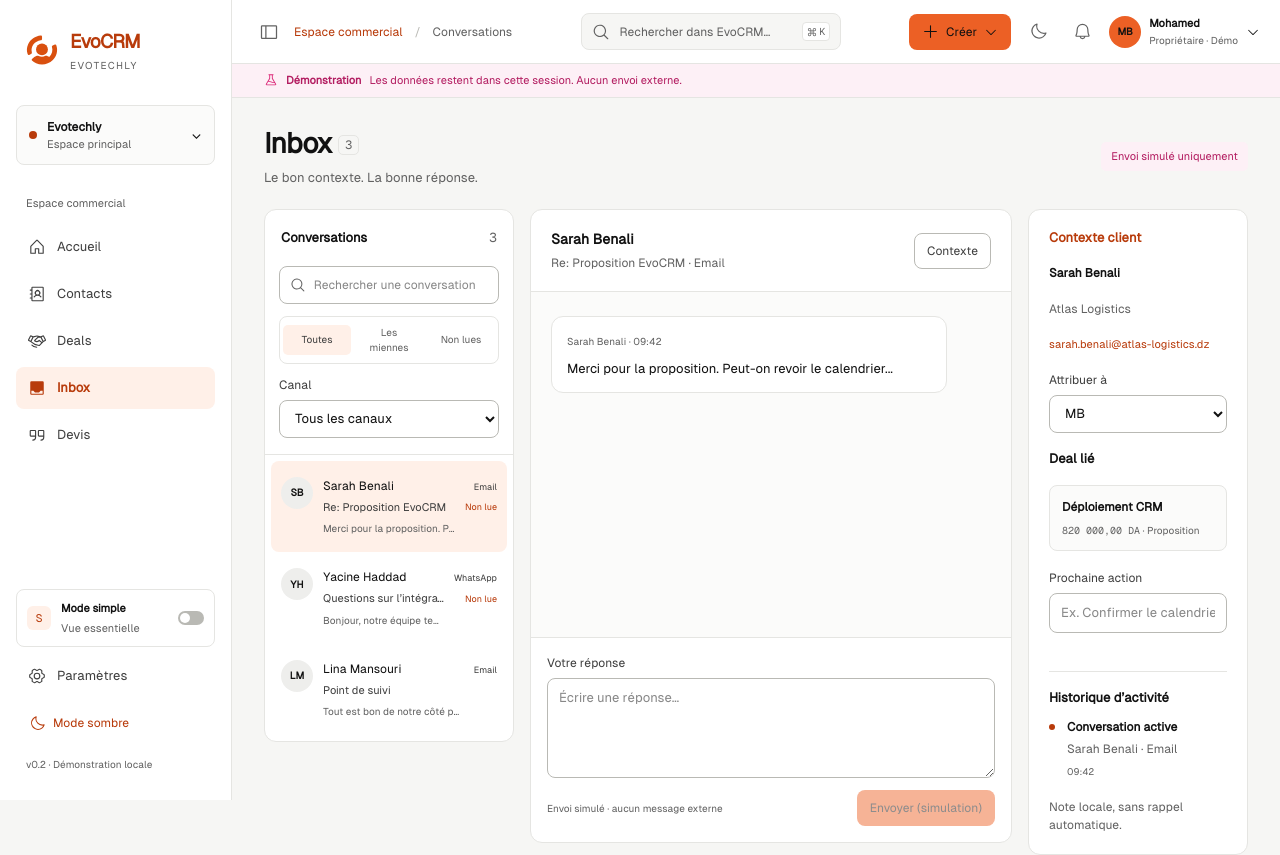
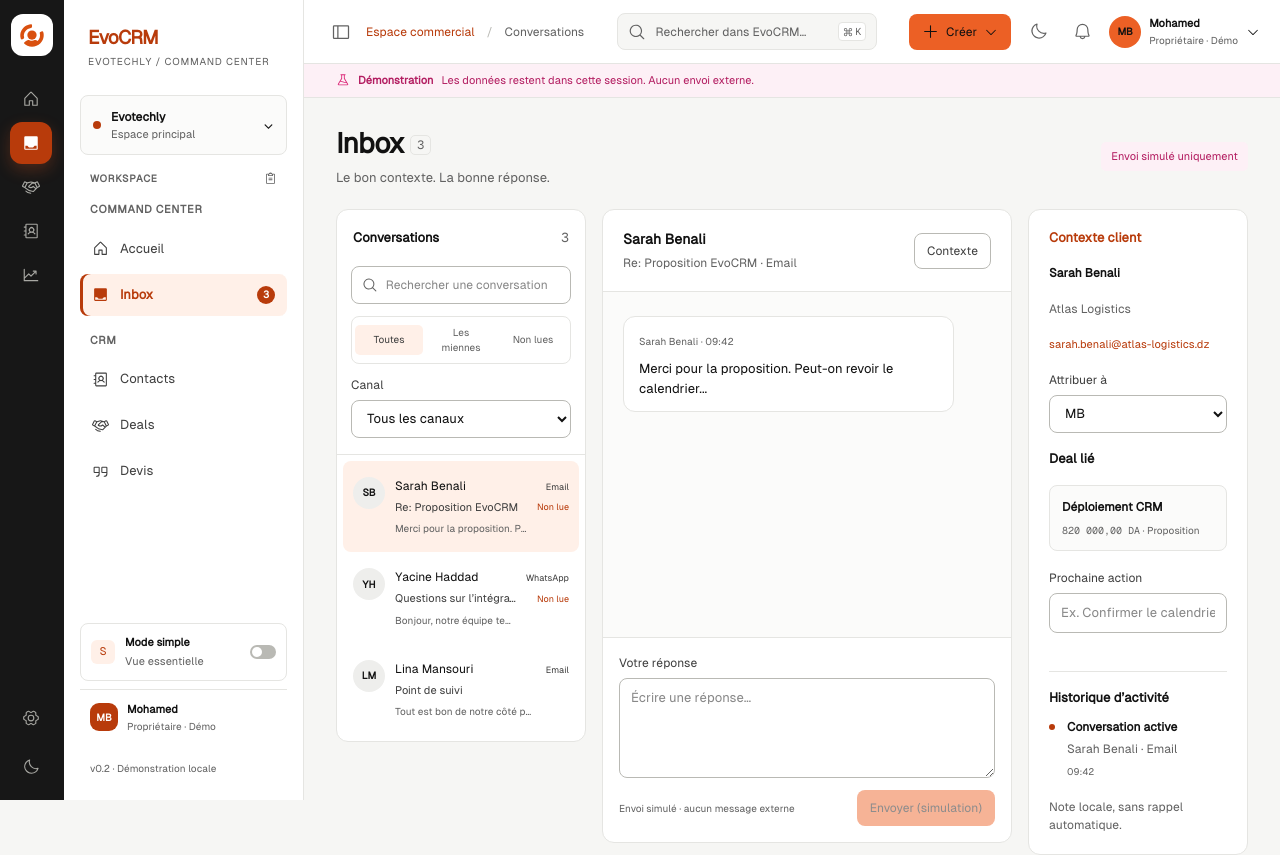
Before and after one commit to Evotechly/evocrm-front, a React (Vite) app: page /inbox in a window 1280 px wide. Shown: the top 855 px of the page. Built offline with nearby package versions, Linux system fonts and the light colour scheme.

Commit message:
feat: redesign crm sidebar navigation

```diff
--- a/src/components/navigation/Sidebar.tsx
+++ b/src/components/navigation/Sidebar.tsx
@@ -2,6 +2,7 @@
   AddressBook,
   Buildings,
   ChartLineUp,
+  ClipboardText,
   GearSix,
   Handshake,
   House,
@@ -17,23 +18,34 @@
 import { useLocation } from 'react-router-dom';
 import { useNavigation } from '@/app/providers/NavigationProvider';
 import { useTheme } from '@/app/providers/ThemeProvider';
-import { Button } from '@/components/ui';
 import { Popover } from '@/components/ui/Overlays';
 
 type NavItem = { label: string; path: string; icon: Icon; simple: boolean };
-const simpleNav: NavItem[] = [
+type NavGroup = { label: string; items: NavItem[] };
+const commandNav: NavItem[] = [
   { label: 'Accueil', path: '/dashboard', icon: House, simple: true },
+  { label: 'Inbox', path: '/inbox', icon: Tray, simple: true },
+];
+const crmNav: NavItem[] = [
   { label: 'Contacts', path: '/crm/contacts', icon: AddressBook, simple: true },
   { label: 'Deals', path: '/crm/deals', icon: Handshake, simple: true },
-  { label: 'Inbox', path: '/inbox', icon: Tray, simple: true },
   { label: 'Devis', path: '/crm/quotes', icon: Quotes, simple: true },
 ];
-const advancedNav: NavItem[] = [
+const advancedCrmNav: NavItem[] = [
   { label: 'Entreprises', path: '/crm/companies', icon: Buildings, simple: false },
   { label: 'Pipeline', path: '/crm/deals/board', icon: SquaresFour, simple: false },
   { label: 'Segments', path: '/crm/segments', icon: UsersThree, simple: false },
+];
+const insightNav: NavItem[] = [
   { label: 'Rapports', path: '/reports', icon: ChartLineUp, simple: false },
   { label: 'Outbound', path: '/outbound', icon: PaperPlaneTilt, simple: false },
+];
+const railNav: NavItem[] = [
+  { label: 'Accueil', path: '/dashboard', icon: House, simple: true },
+  { label: 'Inbox', path: '/inbox', icon: Tray, simple: true },
+  { label: 'Deals', path: '/crm/deals', icon: Handshake, simple: true },
+  { label: 'Contacts', path: '/crm/contacts', icon: AddressBook, simple: true },
+  { label: 'Rapports', path: '/reports', icon: ChartLineUp, simple: false },
 ];
 
 export function Sidebar({
@@ -46,29 +58,80 @@
   const { pathname } = useLocation();
   const { navigate } = useNavigation();
   const { theme, toggleTheme } = useTheme();
-  const items = advanced ? [...simpleNav, ...advancedNav] : simpleNav;
+  const groups: NavGroup[] = [
+    { label: 'Command center', items: commandNav },
+    { label: 'CRM', items: advanced ? [...crmNav, ...advancedCrmNav] : crmNav },
+    ...(advanced ? [{ label: 'Insights', items: insightNav }] : []),
+  ];
   return (
     <aside className="sidebar">
+      <div className="sidebar-rail" aria-label="Navigation rapide">
+        <div className="rail-brand">
+          <img src="/evotechly.svg" alt="Evotechly" />
+        </div>
+        <nav className="rail-nav" aria-label="Navigation rapide">
+          {railNav.map(({ label, path, icon: Icon }) => {
+            const active = path === '/dashboard' ? pathname === path : pathname.startsWith(path);
+            return (
+              <button
+                key={path}
+                className={`rail-item ${active ? 'active' : ''}`}
+                aria-current={active ? 'page' : undefined}
+                aria-label={label}
+                title={label}
+                onClick={() => navigate(path)}
+              >
+                <Icon size={18} weight={active ? 'fill' : 'regular'} />
+              </button>
+            );
+          })}
+        </nav>
+        <div className="rail-footer">
+          <button className="rail-item" aria-label="Paramètres" title="Paramètres" onClick={() => navigate('/settings')}>
+            <GearSix size={18} />
+          </button>
+          <button
+            className="rail-item"
+            aria-label={theme === 'light' ? 'Mode sombre' : 'Mode clair'}
+            title={theme === 'light' ? 'Mode sombre' : 'Mode clair'}
+            onClick={toggleTheme}
+          >
+            {theme === 'light' ? <Moon size={18} /> : <Sun size={18} />}
+          </button>
+        </div>
+      </div>
+      <div className="sidebar-panel">
         <div className="brand-lockup">
-        <img className="brand-logo" src="/evotechly.svg" alt="Evotechly" />
           <span>
             <strong>EvoCRM</strong>
-          <small>EVOTECHLY</small>
+            <small>EVOTECHLY / COMMAND CENTER</small>
           </span>
         </div>
         <WorkspaceSwitcher />
-      <div className="nav-label">Espace commercial</div>
+        <div className="sidebar-section-heading">
+          <span>Workspace</span>
+          <ClipboardText size={13} />
+        </div>
         <nav aria-label="Navigation principale">
-        {items.map(({ label, path, icon: Icon }) => (
+          {groups.map((group) => (
+            <div className="sidebar-nav-group" key={group.label}>
+              <div className="nav-label">{group.label}</div>
+              {group.items.map(({ label, path, icon: Icon }) => {
+                const active = path === '/dashboard' ? pathname === path : pathname.startsWith(path);
+                return (
                   <button
                     key={path}
-            aria-current={pathname === path ? 'page' : undefined}
-            className={`nav-item ${pathname === path ? 'active' : ''}`}
+                    aria-current={active ? 'page' : undefined}
+                    className={`nav-item ${active ? 'active' : ''}`}
                     onClick={() => navigate(path)}
                   >
-            <Icon size={18} weight={pathname.startsWith(path) ? 'fill' : 'regular'} />
+                    <Icon size={17} weight={active ? 'fill' : 'regular'} />
                     <span>{label}</span>
+                    {label === 'Inbox' && <span className="nav-count">3</span>}
                   </button>
+                );
+              })}
+            </div>
           ))}
         </nav>
         <div className="sidebar-spacer" />
@@ -82,24 +145,12 @@
             <span className={advanced ? 'toggle-thumb on' : 'toggle-thumb'} />
           </span>
         </button>
-      <button className="nav-item" onClick={() => navigate('/settings')}>
-        <GearSix size={18} />
-        <span>Paramètres</span>
-      </button>
-      <Button
-        variant="ghost"
-        className="theme-button"
-        onClick={toggleTheme}
-        aria-label={
-          theme === 'light'
-            ? 'Thème sombre dans la barre latérale'
-            : 'Thème clair dans la barre latérale'
-        }
-      >
-        {theme === 'light' ? <Moon size={17} /> : <Sun size={17} />}
-        <span>{theme === 'light' ? 'Mode sombre' : 'Mode clair'}</span>
-      </Button>
+        <div className="sidebar-profile">
+          <span className="sidebar-profile-avatar">MB</span>
+          <span><strong>Mohamed</strong><small>Propriétaire · Démo</small></span>
+        </div>
         <div className="sidebar-footnote">v0.2 · Démonstration locale</div>
+      </div>
     </aside>
   );
 }
--- a/src/styles/index.css
+++ b/src/styles/index.css
@@ -137,27 +137,90 @@
   min-height: 100dvh;
 }
 .desktop-sidebar {
-  flex: 0 0 232px;
+  flex: 0 0 304px;
 }
 .sidebar {
-  width: 232px;
+  width: 304px;
   min-height: 100dvh;
   height: 100dvh;
   position: sticky;
   top: 0;
-  display: flex;
-  flex-direction: column;
-  padding: 28px 16px 20px;
+  display: grid;
+  grid-template-columns: 64px minmax(0, 1fr);
+  padding: 0;
   border-right: 1px solid var(--color-border);
   background: var(--color-surface);
+  gap: 0;
+  overflow: auto;
+}
+.sidebar-rail {
+  display: flex;
+  flex-direction: column;
+  align-items: center;
+  min-height: 100%;
+  padding: 14px 10px 12px;
+  background: #171717;
+  color: #f7f7f5;
+}
+.rail-brand {
+  display: grid;
+  place-items: center;
+  width: 42px;
+  height: 42px;
+  border-radius: 12px;
+  background: #ffffff;
+}
+.rail-brand img {
+  width: 28px;
+  height: 28px;
+  object-fit: contain;
+}
+.rail-nav,
+.rail-footer {
+  display: grid;
+  gap: 7px;
+  width: 100%;
+  margin-top: 22px;
+}
+.rail-footer {
+  margin-top: auto;
+}
+.rail-item {
+  display: grid;
+  place-items: center;
+  width: 42px;
+  height: 42px;
+  padding: 0;
+  border: 0;
+  border-radius: 12px;
+  background: transparent;
+  color: #a8a8a3;
+  transition: background var(--motion-fast) var(--ease-standard), color var(--motion-fast) var(--ease-standard), transform var(--motion-fast) var(--ease-standard);
+}
+.rail-item:hover {
+  background: #2a2a28;
+  color: #ffffff;
+  transform: translateY(-1px);
+}
+.rail-item.active {
+  background: var(--color-brand);
+  color: var(--color-on-brand);
+  box-shadow: 0 6px 16px rgb(241 90 35 / 24%);
+}
+.sidebar-panel {
+  display: flex;
+  min-width: 0;
+  min-height: 100%;
+  flex-direction: column;
   gap: 8px;
+  padding: 24px 16px 16px;
   overflow: auto;
 }
 .brand-lockup {
   display: flex;
   align-items: center;
   gap: 10px;
-  padding: 0 8px 24px;
+  padding: 0 8px 18px;
 }
 .brand-mark {
   width: 34px;
@@ -186,7 +249,7 @@
 .brand-lockup small {
   display: block;
   font-size: 10px;
-  letter-spacing: 0.12em;
+  letter-spacing: 0.08em;
   color: var(--color-muted);
   margin-top: 1px;
 }
@@ -222,14 +285,37 @@
   background: var(--color-brand);
 }
 .nav-label {
-  margin: 22px 10px 6px;
-  font-size: 11px;
-  font-weight: 500;
-  color: var(--color-muted);
+  display: flex;
+  align-items: center;
+  justify-content: space-between;
+  margin: 14px 10px 6px;
+  font-size: 11px;
+  font-weight: 600;
+  letter-spacing: 0.06em;
+  text-transform: uppercase;
+  color: var(--color-muted);
+}
+.sidebar-section-heading {
+  display: flex;
+  align-items: center;
+  justify-content: space-between;
+  padding: 8px 10px 0;
+  color: var(--color-muted);
+  font-size: 10px;
+  font-weight: 600;
+  letter-spacing: 0.08em;
+  text-transform: uppercase;
+}
+.sidebar-nav-group {
+  display: grid;
+  gap: 4px;
+}
+.sidebar-nav-group:first-child .nav-label {
+  margin-top: 7px;
 }
 .sidebar nav {
   display: grid;
-  gap: 5px;
+  gap: 2px;
 }
 .nav-item {
   width: 100%;
@@ -244,7 +330,7 @@
   color: var(--color-muted-strong);
   text-align: left;
   font-size: 13px;
-  transition: background var(--motion-fast) var(--ease-standard);
+  transition: background var(--motion-fast) var(--ease-standard), color var(--motion-fast) var(--ease-standard), box-shadow var(--motion-fast) var(--ease-standard);
 }
 .nav-item:hover {
   background: var(--color-canvas-soft);
@@ -253,6 +339,20 @@
   background: var(--color-brand-soft);
   color: var(--color-brand);
   font-weight: 600;
+  box-shadow: inset 3px 0 0 var(--color-brand);
+}
+.nav-count {
+  display: inline-grid;
+  place-items: center;
+  min-width: 18px;
+  height: 18px;
+  margin-left: auto;
+  padding: 0 5px;
+  border-radius: 999px;
+  background: var(--color-brand);
+  color: var(--color-on-brand);
+  font-size: 10px;
+  font-weight: 700;
 }
 .sidebar-spacer {
   flex: 1;
@@ -269,6 +369,37 @@
   text-align: left;
   color: var(--color-ink);
 }
+.sidebar-profile {
+  display: flex;
+  align-items: center;
+  gap: 9px;
+  padding: 11px 10px;
+  border-top: 1px solid var(--color-border);
+}
+.sidebar-profile-avatar {
+  display: grid;
+  place-items: center;
+  width: 28px;
+  height: 28px;
+  flex: 0 0 28px;
+  border-radius: 9px;
+  background: var(--color-brand);
+  color: var(--color-on-brand);
+  font-size: 10px;
+  font-weight: 700;
+}
+.sidebar-profile strong,
+.sidebar-profile small {
+  display: block;
+}
+.sidebar-profile strong {
+  font-size: 11px;
+}
+.sidebar-profile small {
+  margin-top: 2px;
+  color: var(--color-muted);
+  font-size: 10px;
+}
 .mode-toggle strong,
 .mode-toggle small {
   display: block;
@@ -321,6 +452,14 @@
   flex: 1;
 }
 .sidebar-collapsed .desktop-sidebar {
+  flex-basis: 64px;
+}
+.sidebar-collapsed .sidebar {
+  width: 64px;
+  grid-template-columns: 1fr;
+  border-right: 0;
+}
+.sidebar-collapsed .sidebar-panel {
   display: none;
 }
 .shell-top {
```
Lines whose indentation alone changed are shown as unchanged.
